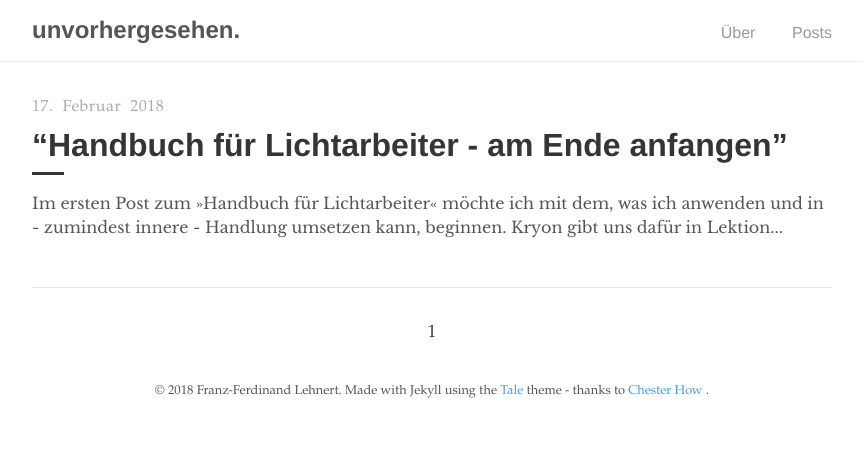
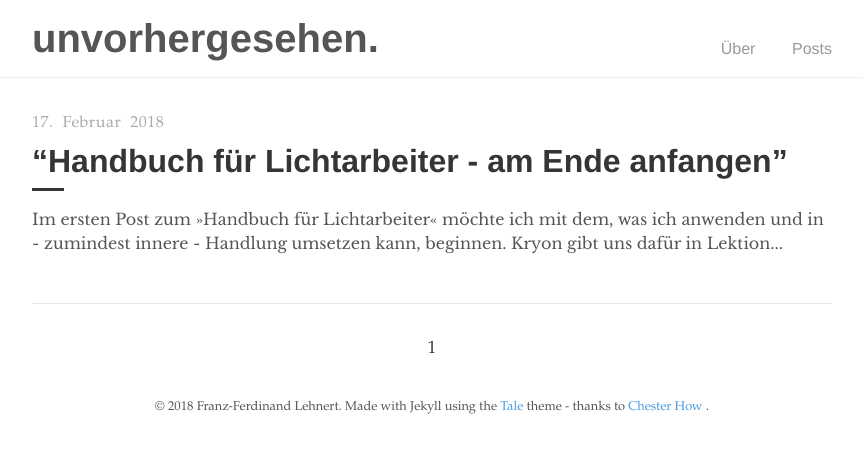
Before and after one commit to unvorhergesehen/unvorhergesehen.github.io, a Jekyll site: the page built from index.html, in a window 1280 px wide. Shown: the top 453 px of the page, without its empty margins (208-1071 px from the left). Built offline with Jekyll 4.4.1, drawn with Linux system fonts in a browser that asks for light colours; the list of posts is cut into pages by our own code.

Commit message:
css bugfix

```diff
--- a/_sass/tale/_layout.scss
+++ b/_sass/tale/_layout.scss
@@ -29,7 +29,7 @@ footer,
     display: inline-block;
     margin: 0;
     padding-right: .2rem;
-    font-size: 2.5  rem;
+    font-size: 2.5rem;
 
     &:hover,
     &:focus {
```
